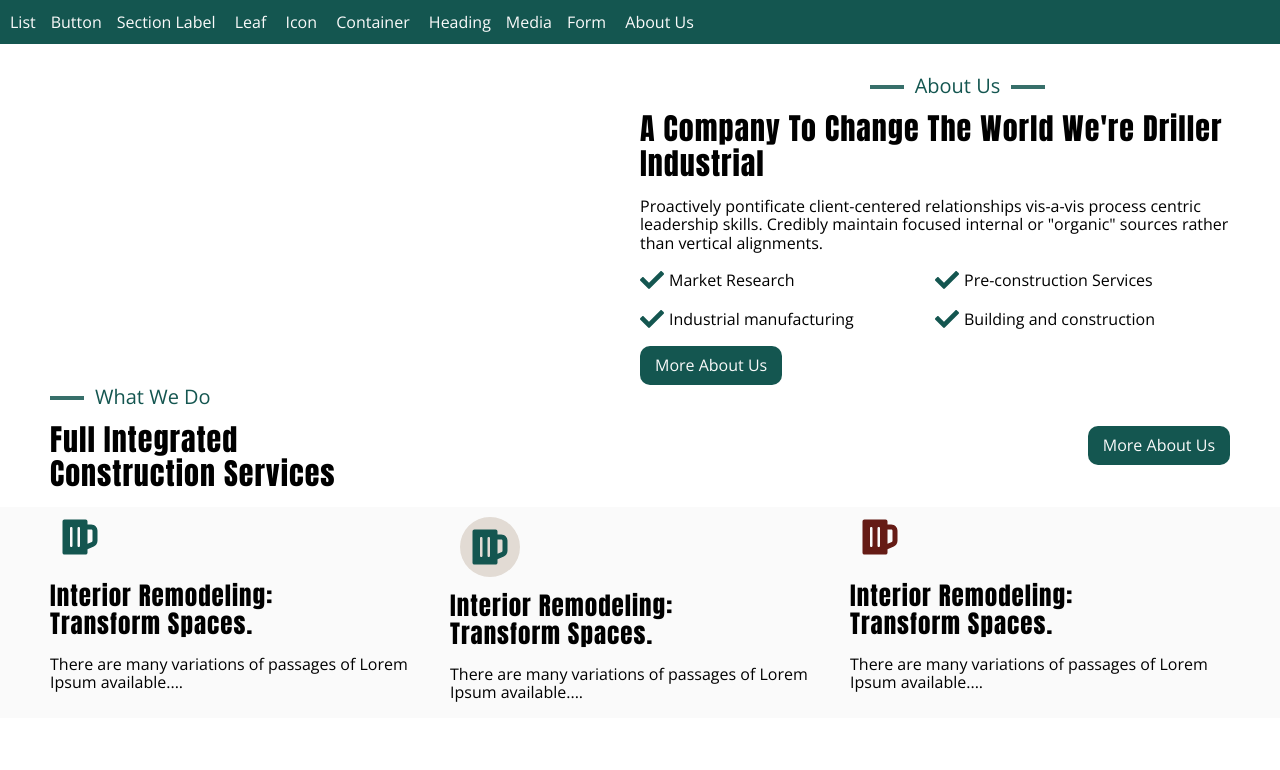
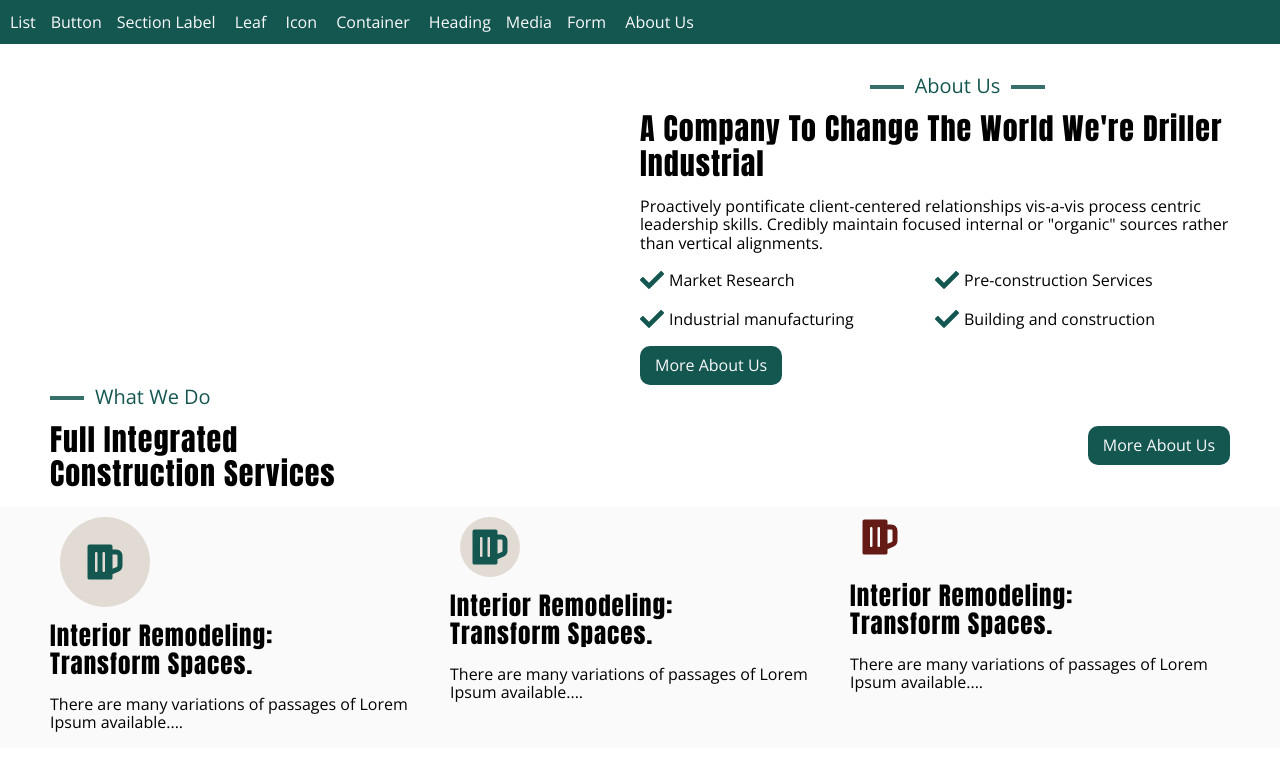
Before and after one commit to nrmndev/nrmndev-fw, a React (Vite) app: page /aboutus in a window 1280 px wide. Shown: the top 770 px of the page. Built offline with nearby package versions, Linux system fonts and the light colour scheme.

Commit message:
updated roouted components

```diff
--- a/src/routing/SampleComponents/SampleAboutUs.tsx
+++ b/src/routing/SampleComponents/SampleAboutUs.tsx
@@ -59,7 +59,7 @@ const SampleAboutUs = () => {
       <Container style={{ background: "#fafafa" }} fluid>
         <ContainerGrid templateColumns={3} gap="lg">
           <Container.Column>
-            <Icon icon={FaBeer} variant="primary" />
+            <Icon icon={FaBeer} variant="primary-alt" iconSize="lg" rounded />
             <Heading level={3}>
               Interior Remodeling: <br /> Transform Spaces.
             </Heading>
```
